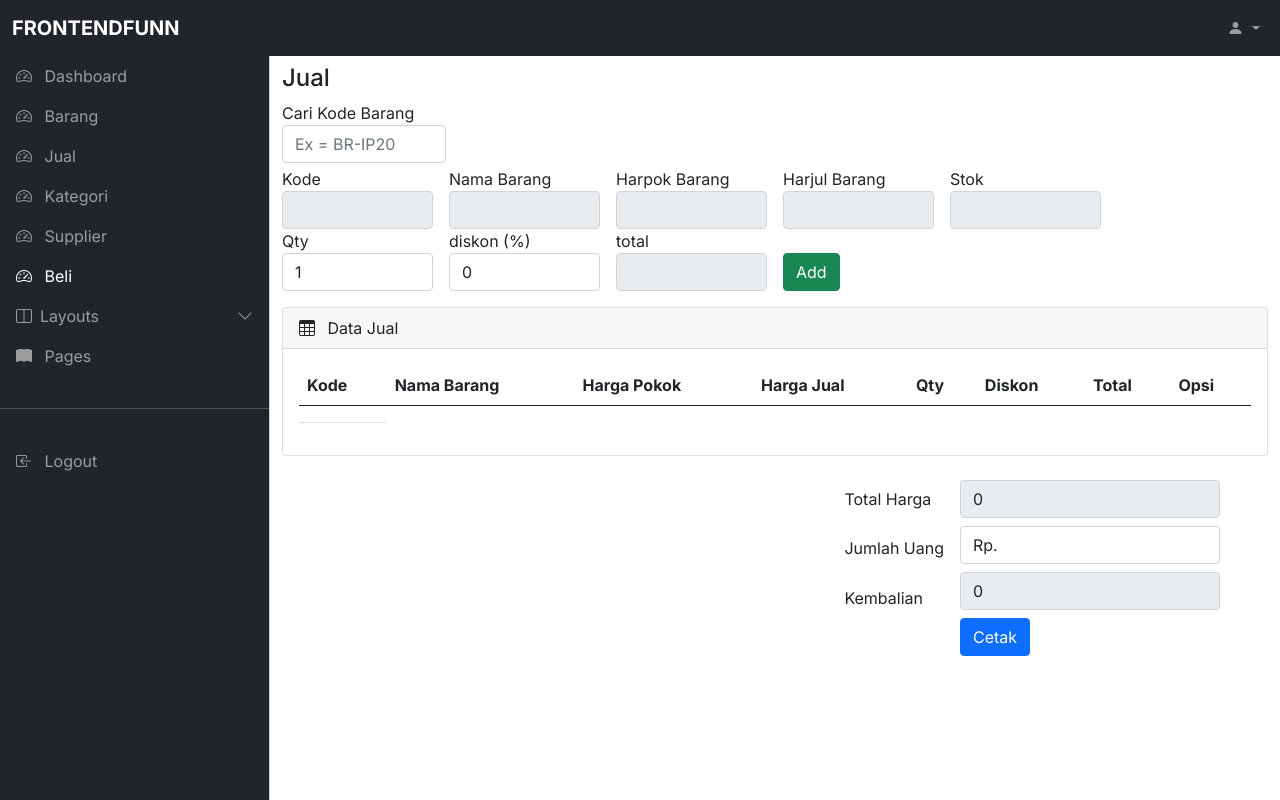
After one commit to matiusdimas/ci3-mitra-cell, a CodeIgniter app: page /ci3-uts/dashboard/beli in a window 1280 px wide. The commit adds this page. Run offline with CodeIgniter, Linux system fonts and the light colour scheme; a user stored in the database is signed in; data comes from the database, SQL or seed files in the repository; lists and menus that the app fills with data are empty; some libraries are stand-ins or nearby versions.

Commit message:
add features supplier

```diff
--- a/application/config/autoload.php
+++ b/application/config/autoload.php
@@ -132,4 +132,4 @@ $autoload['language'] = array();
 |
 |	$autoload['model'] = array('first_model' => 'first');
 */
-$autoload['model'] = array('ModelKategori', 'ModelUser', 'ModelBarang', 'ModelJual');
+$autoload['model'] = array('ModelKategori', 'ModelUser', 'ModelBarang', 'ModelJual', 'ModelSupplier', 'ModelBeli');
--- a/application/controllers/Dashboard.php
+++ b/application/controllers/Dashboard.php
@@ -12,7 +12,7 @@ class Dashboard extends CI_Controller
     private function _cekRole()
     {
         if ($this->session->userdata('role') === 'STAFF') {
-            redirect('dashboard/transaksi');
+            redirect('dashboard/jual');
         }
     }
 
@@ -227,6 +227,7 @@ class Dashboard extends CI_Controller
 
     public function barang()
     {
+        $this->_cekRole();
         $data['title'] = 'Mitra Cell | Barang';
         $data['active_navbar'] = 'barang';
         $data['barang'] = $this->ModelBarang->getBarang();
@@ -237,6 +238,7 @@ class Dashboard extends CI_Controller
     }
     public function addBarang()
     {
+        $this->_cekRole();
         $this->form_validation->set_rules(
             'kode',
             'Kode',
@@ -326,8 +328,8 @@ class Dashboard extends CI_Controller
 
     public function updateBarang()
     {
+        $this->_cekRole();
         $kode = $this->input->post('kode-old');
-
         $nama_barang = $this->input->post('nama-old');
         $query_kode = $this->ModelBarang->getWhereBarang(['kode' => $kode])->row()->kode;
         $query_nama_barang = $this->ModelBarang->getWhereBarang(['nama' => $nama_barang])->row()->nama;
@@ -423,9 +425,160 @@ class Dashboard extends CI_Controller
 
     public function deleteBarang($id)
     {
+        $this->_cekRole();
         $this->ModelBarang->deleteBarang(['id' => $id]);
         $this->session->set_flashdata('pesan', '<div class="alert alert-success alert-dismissible text-center fade show" role="alert">Berhasil Hapus Barang<button type="button" class="btn-close" data-bs-dismiss="alert" aria-label="Close"></button>
             </div>');
         redirect('dashboard/barang');
     }
+
+    public function supplier()
+    {
+        $this->_cekRole();
+        $data['title'] = 'Mitra Cell | Supplier';
+        $data['active_navbar'] = 'supplier';
+        $data['supplier'] = $this->ModelSupplier->getSupplier();
+        $this->load->view('templates/header', $data);
+        $this->load->view('dashboard/supplier', $data);
+        $this->load->view('templates/footer');
+    }
+    public function addSupplier()
+    {
+        $this->_cekRole();
+        $this->form_validation->set_rules(
+            'kode',
+            'Kode',
+            'required|min_length[3]|is_unique[supplier.kode]',
+            [
+                'required' => 'Kode Harus diisi',
+                'min_length' => 'Kode terlalu pendek',
+                'is_unique' => 'Kode Sudah Ada'
+            ]
+        );
+        $this->form_validation->set_rules(
+            'nama_supplier',
+            'Nama Supplier',
+            'required|min_length[3]|is_unique[supplier.nama]',
+            [
+                'required' => 'Nama Supplier Harus diisi',
+                'min_length' => 'Nama Supplier terlalu pendek',
+                'is_unique' => 'Nama Suplier Sudah Ada'
+            ]
+        );
+        $this->form_validation->set_rules(
+            'alamat',
+            'alamat',
+            'required|min_length[3]',
+            [
+                'required' => 'Alamat Harus diisi',
+                'min_length' => 'Alamat terlalu pendek',
+            ]
+        );
+        $this->form_validation->set_rules(
+            'no_telp',
+            'No Telp',
+            'required|min_length[3]|numeric',
+            [
+                'required' => 'No Telp Harus diisi',
+                'min_length' => 'No Telp terlalu pendek',
+            ]
+        );
+        if ($this->form_validation->run() != true) {
+            $this->supplier();
+        } else {
+            $getId = $this->ModelUser->getId(['username' => $this->session->userdata('username')]);
+            $data = [
+                'kode' => $this->input->post('kode'),
+                'nama' => $this->input->post('nama_supplier'),
+                'alamat' => $this->input->post('alamat'),
+                'no_telp' => $this->input->post('no_telp'),
+                'user_id' => $getId->user_id,
+            ];
+            $this->ModelSupplier->addSupplier($data);
+            $this->session->set_flashdata('pesan', '<div class="alert alert-success alert-dismissible text-center fade show" role="alert">Berhasil Menambah Supplier<button type="button" class="btn-close" data-bs-dismiss="alert" aria-label="Close"></button>
+            </div>');
+            redirect('dashboard/supplier');
+        }
+    }
+    public function updateSupplier()
+    {
+        $this->_cekRole();
+        $kode = $this->input->post('kode-old');
+        $nama_supplier = $this->input->post('nama-old');
+        $query_kode = $this->ModelSupplier->getWhereSupplier(['kode' => $kode])->row()->kode;
+        $query_nama_supplier = $this->ModelSupplier->getWhereSupplier(['nama' => $nama_supplier])->row()->nama;
+        $query_kode != $this->input->post('kode') &&
+            $this->form_validation->set_rules(
+                'kode',
+                'Kode',
+                'required|min_length[3]|is_unique[supplier.kode]',
+                [
+                    'required' => 'Kode Harus diisi',
+                    'min_length' => 'Kode terlalu pendek',
+                    'is_unique' => 'Kode Sudah Ada'
+                ]
+            );
+        $query_nama_supplier != $this->input->post('nama_supplier') &&
+            $this->form_validation->set_rules(
+                'nama_supplier',
+                'Nama Supplier',
+                'required|min_length[3]|is_unique[supplier.nama]',
+                [
+                    'required' => 'Nama Supplier Harus diisi',
+                    'min_length' => 'Nama Supplier terlalu pendek',
+                    'is_unique' => 'Nama Supplier Sudah Ada'
+                ]
+            );
+        $this->form_validation->set_rules(
+            'alamat',
+            'Alamat',
+            'required|min_length[3]',
+            [
+                'required' => 'Alamat Harus diisi',
+                'min_length' => 'Alamat terlalu pendek',
+            ]
+        );
+        $this->form_validation->set_rules(
+            'alamat',
+            'Alamat',
+            'required|min_length[3]',
+            [
+                'required' => 'Alamat Harus diisi',
+                'min_length' => 'Alamat terlalu pendek',
+            ]
+        );
+        if ($this->form_validation->run() != true) {
+            $this->supplier();
+        } else {
+            $data = [
+                'kode' => $this->input->post('kode'),
+                'nama' => $this->input->post('nama_supplier'),
+                'alamat' => $this->input->post('alamat'),
+                'no_telp' => $this->input->post('no_telp'),
+                'updatedAt' => date("Y-m-d H:i:s"),
+            ];
+            $this->ModelSupplier->updateSupplier($data, ['kode' => $this->input->post('kode-old')]);
+            $this->session->set_flashdata('pesan', '<div class="alert alert-success alert-dismissible text-center fade show" role="alert">Berhasil Mengubah Supplier <button type="button" class="btn-close" data-bs-dismiss="alert" aria-label="Close"></button>
+                    </div>');
+            redirect('dashboard/supplier');
+        }
+    }
+    public function deleteSupplier($kode)
+    {
+        $this->_cekRole();
+        $this->ModelSupplier->deleteSupplier(['kode' => $kode]);
+        $this->session->set_flashdata('pesan', '<div class="alert alert-success alert-dismissible text-center fade show" role="alert">Berhasil Menghapus Supplier<button type="button" class="btn-close" data-bs-dismiss="alert" aria-label="Close"></button>
+                    </div>');
+        redirect('dashboard/supplier');
+    }
+
+    public function beli (){
+        $this->_cekRole();
+        $data['title'] = 'Mitra Cell | beli';
+        $data['active_navbar'] = 'beli';
+        $data['barang'] = $this->ModelBarang->getBarang();
+        $this->load->view('templates/header', $data);
+        $this->load->view('dashboard/beli', $data);
+        $this->load->view('templates/footer');
+    }
 }
--- /dev/null
+++ b/application/models/ModelBeli.php
@@ -0,0 +1,14 @@
+<?php
+defined('BASEPATH') or exit('No direct script access allowed');
+
+class ModelBeli extends CI_Model
+{
+    public function addJual($data)
+    {
+        return $this->db->insert('jual', $data);
+    }
+    public function addDetailJual($data)
+    {
+        return $this->db->insert_batch('detail_jual', $data);
+    }
+}
--- /dev/null
+++ b/application/models/ModelSupplier.php
@@ -0,0 +1,31 @@
+<?php
+defined('BASEPATH') or exit('No direct script access allowed');
+
+class ModelSupplier extends CI_Model
+{
+    public function getSupplier()
+    {
+        $this->db->select('supplier.*, user.username AS username');
+        $this->db->from('supplier');
+        $this->db->join('user as user', 'supplier.user_id = user.user_id', 'left');
+        $query = $this->db->get();
+        return $query->result_array();
+
+    }
+    public function getWhereSupplier($data)
+    {
+        return $this->db->get_where('supplier', $data);
+    }
+    public function addSupplier($data)
+    {
+        return $this->db->insert('supplier', $data);
+    }
+    public function deleteSupplier($data)
+    {
+        $this->db->delete('supplier', $data);
+    }
+    public function updateSupplier($data, $where)
+    {
+        $this->db->update('supplier', $data, $where);
+    }
+}
--- /dev/null
+++ b/application/views/dashboard/beli.php
@@ -0,0 +1,155 @@
+<main class="mt-5 pt-3">
+    <div class="container-fluid">
+        <div class="row">
+            <div class="col-md-12">
+                <h4>Jual</h4>
+            </div>
+        </div>
+        <?php if (validation_errors()) { ?>
+            <div class="alert alert-danger alert-dismissible text-center fade show" role="alert">
+                <?= validation_errors('<div>', '</div>') ?><button type="button" class="btn-close" data-bs-dismiss="alert"
+                    aria-label="Close"></button>
+            </div>
+        <?php } ?>
+        <?= $this->session->flashdata('pesan') ?>
+        <div id="pesan" class="alert alert-danger alert-dismissible text-center fade show d-none" role="alert">
+            <div>Barang Tersebut Sudah ada Di Table</div>
+            <button type="button" class="btn-close" data-bs-dismiss="alert" aria-label="Close"></button>
+        </div>
+        <div class="mb-3">
+            <div class="col-2">
+                <div>
+                    <label for="myInput">Cari Kode Barang</label>
+                    <input id="myInput" type="text" placeholder="Ex = BR-IP20" class="form-control mb-1">
+                </div>
+                <div class="position-relative">
+                    <ul id="myList" class="list-group position-absolute border">
+                        <?php foreach ($barang as $b) { ?>
+                            <button class="list-group-item list-group-item-action d-none"><?= $b['kode'] ?></button>
+                        <?php } ?>
+                    </ul>
+                </div>
+            </div>
+            <div>
+                <div class="row g-3">
+                    <div class="col-auto col-md-2">
+                        <label for="kode">Kode</label>
+                        <input type="text" class="form-control" value="" readonly id="kode">
+                    </div>
+                    <div class="col-auto col-md-2">
+                        <label for="nama_barang">Nama Barang</label>
+                        <input type="text" class="form-control" id="nama_barang" readonly>
+                    </div>
+                    <div class="col-auto col-md-2">
+                        <label for="harpok">Harpok Barang</label>
+                        <input type="text" class="form-control" id="harpok" readonly>
+                    </div>
+                    <div class="col-auto col-md-2">
+                        <label for="harjul">Harjul Barang</label>
+                        <input type="text" class="form-control" id="harjul" readonly>
+                    </div>
+                    <div class="col-auto col-md-2">
+                        <label for="stok">Stok</label>
+                        <input type="text" class="form-control" id="stok" readonly>
+                    </div>
+                </div>
+                <div class="row g-3">
+                    <div class="col-auto col-md-2">
+                        <label for="qty">Qty</label>
+                        <input type="number" class="form-control" id="qty" value="1">
+                    </div>
+                    <div class="col-auto col-md-2">
+                        <label for="diskon">diskon (%)</label>
+                        <input type="number" class="form-control" id="diskon" value="0">
+                    </div>
+                    <div class="col-auto col-md-2">
+                        <label for="total">total</label>
+                        <input type="text" class="form-control" id="total" readonly>
+                    </div>
+                    <div class="col-auto col-md-2 d-flex align-items-end">
+                        <button type="submit" class="btn btn-success" id="addButton">Add</button>
+                    </div>
+                </div>
+            </div>
+        </div>
+        <form action="<?= base_url('dashboard/addJual') ?>" method="post">
+            <div class="card">
+                <div class="card-header">
+                    <span><i class="bi bi-table me-2"></i></span> Data Jual
+                </div>
+                <div class="card-body">
+                    <div class="table-responsive">
+                        <table id="example" class="table table-striped " style="width: 100%">
+                            <thead>
+                                <tr>
+                                    <th>Kode</th>
+                                    <th>Nama Barang</th>
+                                    <th>Harga Pokok</th>
+                                    <th>Harga Jual</th>
+                                    <th>Qty</th>
+                                    <th>Diskon</th>
+                                    <th>Total</th>
+                                    <th>Opsi</th>
+                                </tr>
+                            </thead>
+                            <tbody>
+
+                            </tbody>
+                            <tfoot>
+                                <tr>
+                                    <td>
+                                    </td>
+                                </tr>
+                            </tfoot>
+                        </table>
+                    </div>
+                </div>
+            </div>
+            <div class="d-flex justify-content-end mt-4 me-5">
+                <div class="d-flex gap-3">
+                    <div class="d-grid gap-2">
+                        <div>
+                            <div class="col-auto">
+                                <label for="total_harga" class="col-form-label">Total Harga</label>
+                            </div>
+                        </div>
+                        <div>
+                            <div class="col-auto">
+                                <label for="jumlah_uang" class="col-form-label">Jumlah Uang</label>
+                            </div>
+                        </div>
+                        <div>
+                            <div class="col-auto">
+                                <label for="kembalian" class="col-form-label">Kembalian</label>
+                            </div>
+                        </div>
+                        <div>
+                            <div class="col-auto">
+                                <label></label>
+                            </div>
+                        </div>
+                    </div>
+                    <div class="d-grid gap-2">
+                        <div class="col-auto">
+                            <input type="text" id="total_harga" name="total_harga" class="form-control" readonly
+                                value="0" />
+                        </div>
+                        <div class=" col-auto">
+                            <input type="text" value="Rp. " id="jumlah_uang" name="jumlah_uang" class="form-control">
+                        </div>
+                        <div class="col-auto">
+                            <input type="text" id="kembalian" name="kembalian" class="form-control" readonly value="0">
+                        </div>
+                        <div class="col-auto">
+                            <button class="btn btn-primary" type="submit">Cetak</button>
+                        </div>
+                    </div>
+                </div>
+            </div>
+        </form>
+    </div>
+</main>
+<script>
+    var barangData = <?php echo json_encode($barang); ?>
+</script>
+<script src="<?= base_url('assets/js/dashboard/jual.js') ?>"></script>
--- a/application/views/templates/header.php
+++ b/application/views/templates/header.php
@@ -91,6 +91,20 @@ function activeNavbar($name, $active_navbar)
                                 <span>Kategori</span>
                             </a>
                         </li>
+                        <li>
+                            <a href="<?= base_url('dashboard/supplier') ?>"
+                                class="nav-link px-3 <?= activeNavbar('supplier', $active_navbar) ?>">
+                                <span class="me-2"><i class="bi bi-speedometer2"></i></span>
+                                <span>Supplier</span>
+                            </a>
+                        </li>
+                        <li>
+                            <a href="<?= base_url('dashboard/beli') ?>"
+                                class="nav-link px-3 <?= activeNavbar('beli', $active_navbar) ?>">
+                                <span class="me-2"><i class="bi bi-speedometer2"></i></span>
+                                <span>Beli</span>
+                            </a>
+                        </li>
                     <?php } ?>
 
                     <li>
```
Also changed, not shown: application/views/dashboard/supplier.php (added, +171 -0 lines).
